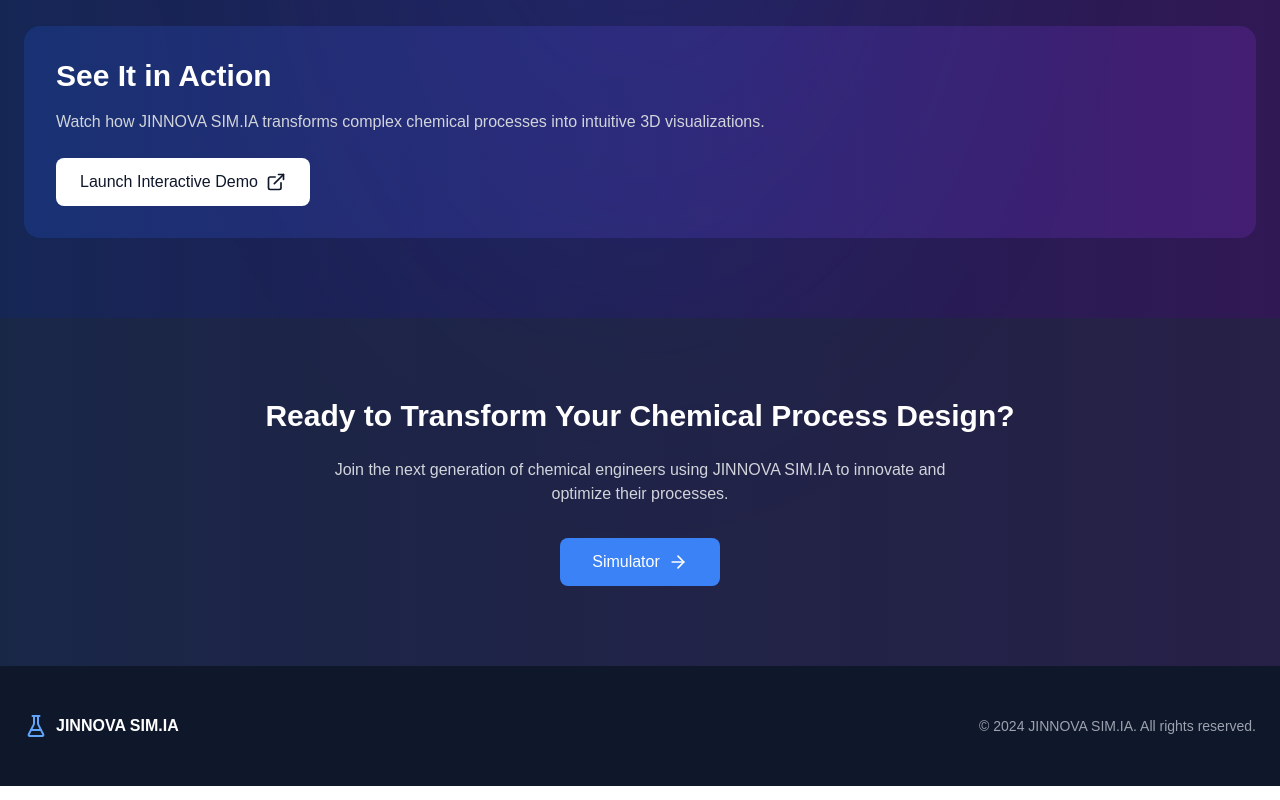
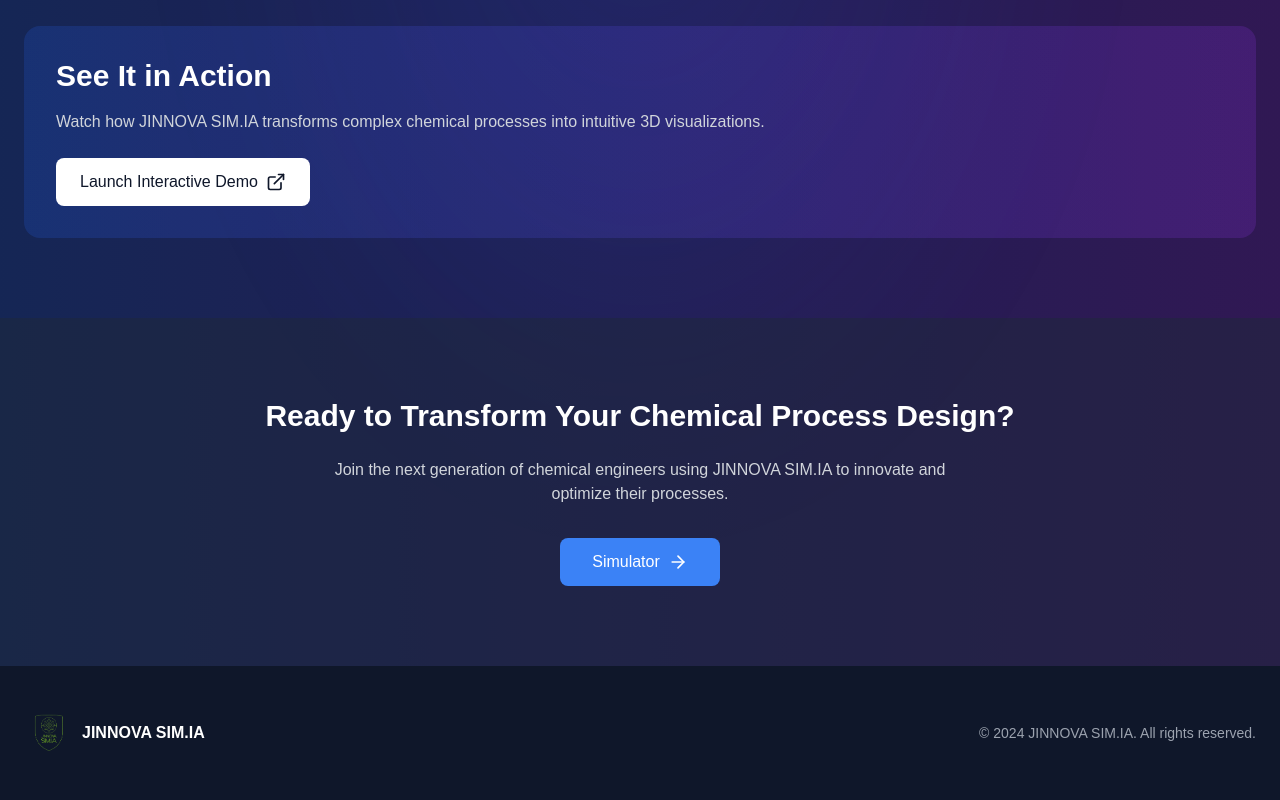
Before and after one commit to JessiP23/industrialSimulator, a Next.js app: page / in a window 1280 px wide. Shown: the part 1077-1877 px from the top of the page. Built offline with nearby package versions, Linux system fonts and the light colour scheme.

Commit message:
landing page completed

```diff
--- a/app/page.js
+++ b/app/page.js
@@ -2,6 +2,7 @@
 import React, { useState, useEffect, useRef, useMemo } from 'react';
 import { motion, AnimatePresence } from 'framer-motion';
 import { ChevronRight, Box3D, Share2, Settings, Users, ArrowRight, ExternalLink, FlaskConical, Archive } from 'lucide-react';
+import ImageBackground from '../public/sim.png';
 import Image from 'next/image';
 
 // Optimized Holographic Background Component
@@ -288,7 +289,7 @@
           <div className="container mx-auto px-6">
             <div className="flex flex-col md:flex-row justify-between items-center">
               <div className="flex items-center space-x-2 mb-4 md:mb-0">
-                <FlaskConical className="h-6 w-6 text-blue-400" />
+                <Image height={50} width={50} alt='Custom icon' src={ImageBackground} />
                 <span className="text-white font-bold">JINNOVA SIM.IA</span>
               </div>
               <div className="text-gray-400 text-sm">
```
